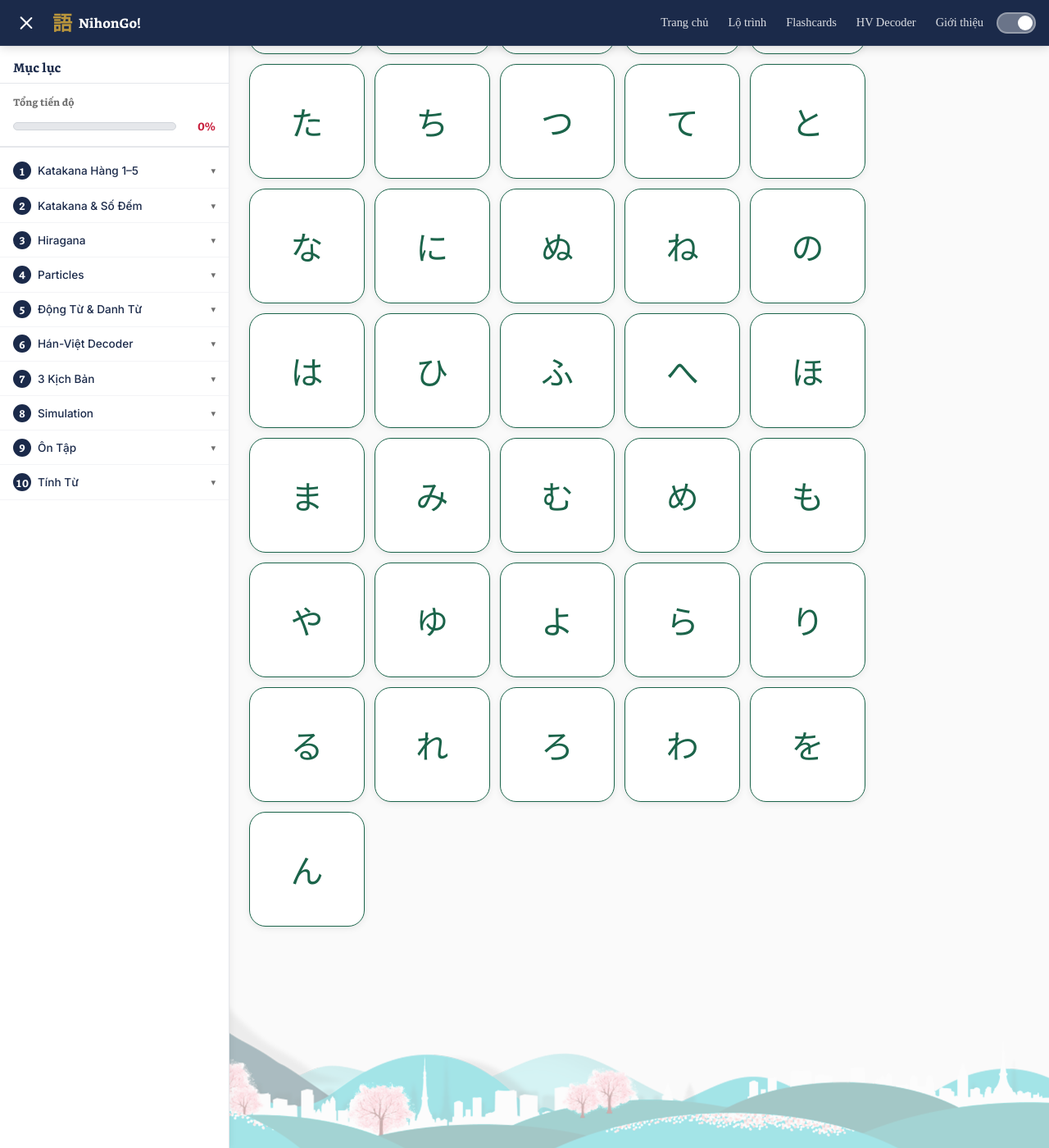
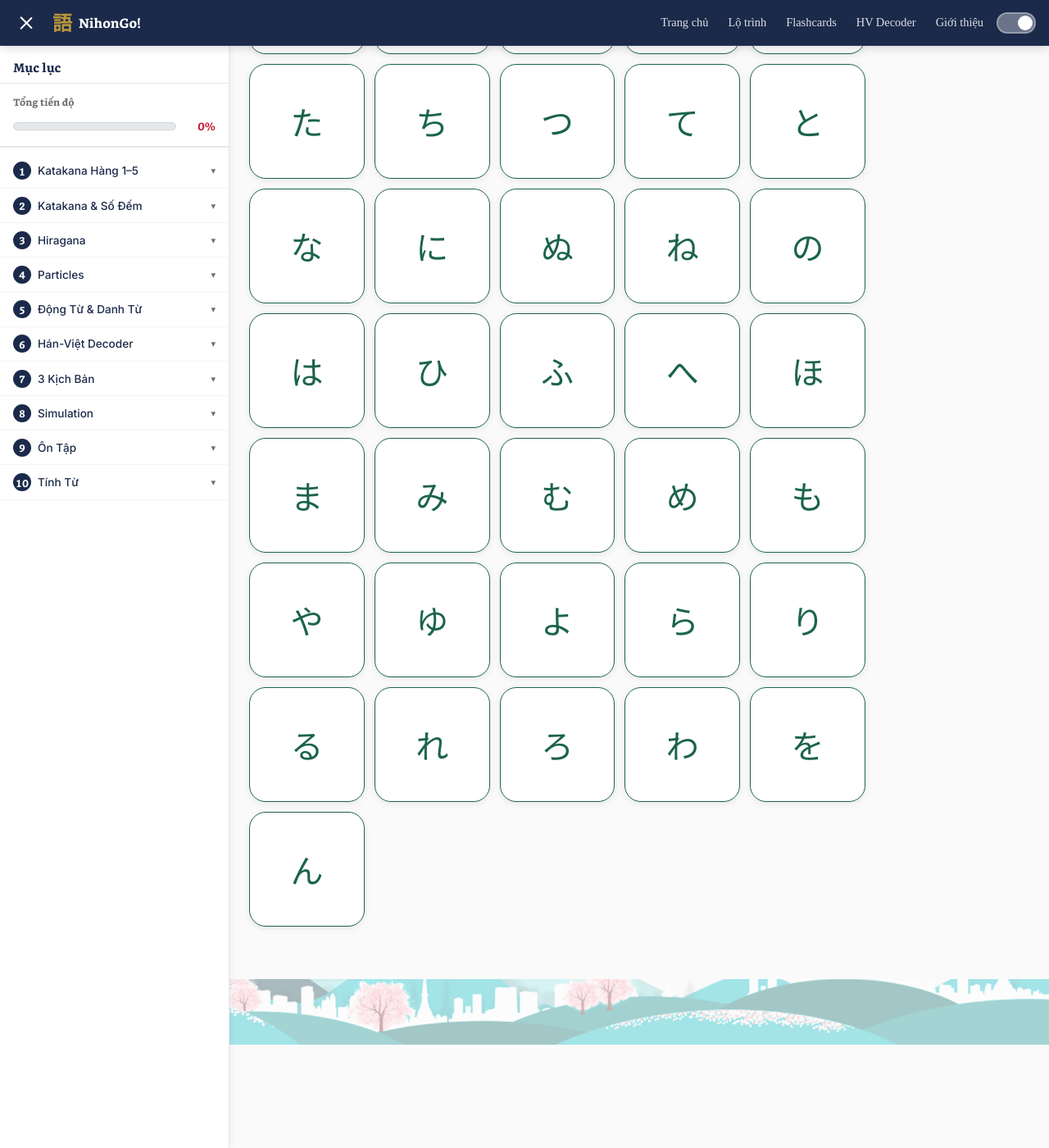
Before and after one commit to hoangphi01/learn-japanese, a Jekyll site: the page built from flashcards/hiragana.md, in a window 1280 px wide and 1400 px high, scrolled down 706 px. Shown: the whole window at 82% size. Built offline with Jekyll 4.4.1, drawn with Linux system fonts in a browser that asks for light colours; some web fonts are replaced; after the commit the page ends 1980 px from its top, so only the background shows below that.

Commit message:
Add collab logo to about page and reduce footer image height

```diff
--- a/assets/css/style.css
+++ b/assets/css/style.css
@@ -1170,7 +1170,9 @@ strong { font-weight: 600; }
 
 .footer-image img {
   width: 100%;
-  height: auto;
+  max-height: 80px;
+  object-fit: cover;
+  object-position: bottom;
   display: block;
 }
 
```
Also changed, not shown: pages/about.md (+4 -0 lines).
